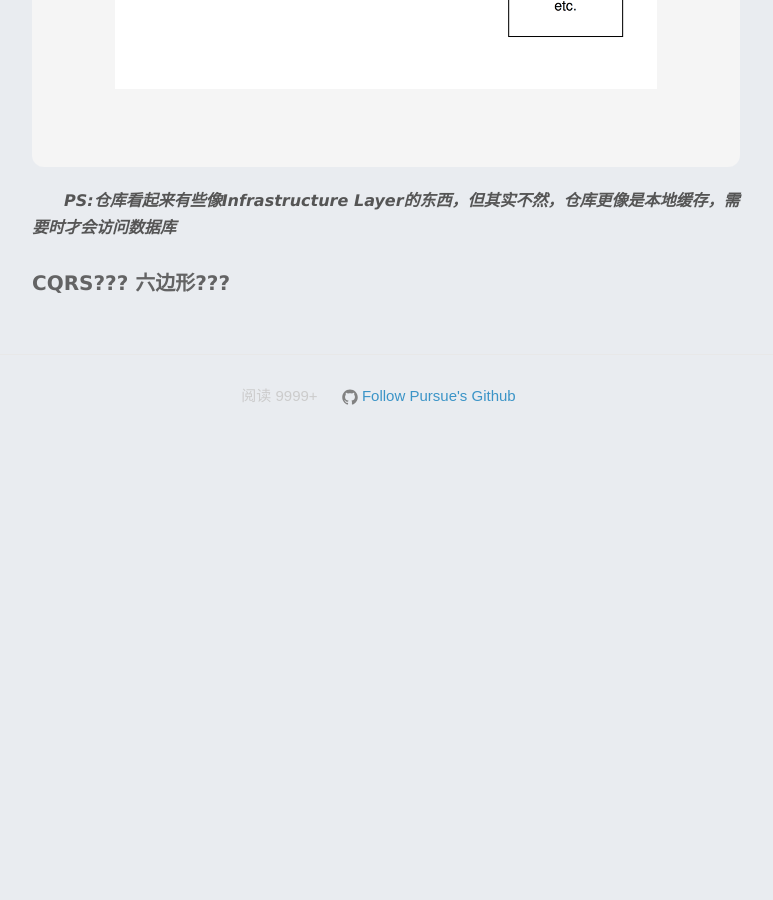
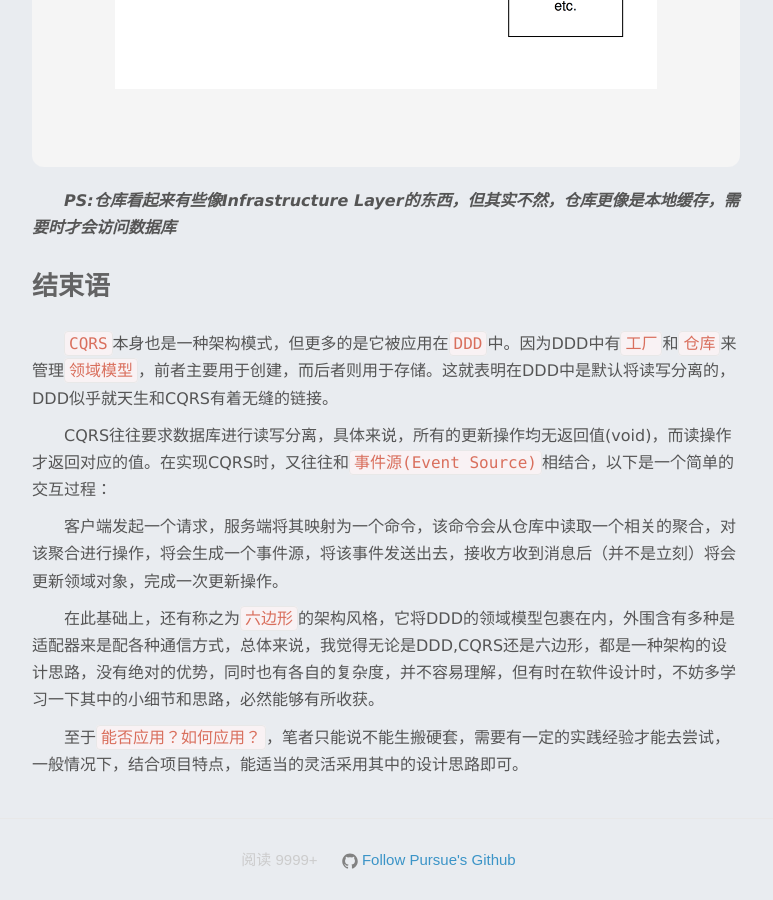
Before and after one commit to kkkkkxiaofei/blog-dev, a Jekyll site: the page built from _posts/2017-3-12-ddd.md, in a window 1280 px wide and 900 px high, scrolled down 6548 px. Shown: the whole window, without its empty margins (254-1027 px from the left). Built offline with Jekyll 4.4.1, drawn with Linux system fonts in a browser that asks for light colours; before the commit the page ends 6984 px from its top, so only the background shows below that; some of the changed text lies outside the part shown.

Commit message:
add ending for new articel

```diff
--- a/_posts/2017-3-12-ddd.md
+++ b/_posts/2017-3-12-ddd.md
@@ -146,4 +146,15 @@ c)用策略模式就可以解决
 
 ***PS:仓库看起来有些像Infrastructure Layer的东西，但其实不然，仓库更像是本地缓存，需要时才会访问数据库***
 
-#### CQRS??? 六边形???
+### 结束语
+
+
+`CQRS`本身也是一种架构模式，但更多的是它被应用在`DDD`中。因为DDD中有`工厂`和`仓库`来管理`领域模型`，前者主要用于创建，而后者则用于存储。这就表明在DDD中是默认将读写分离的，DDD似乎就天生和CQRS有着无缝的链接。
+
+CQRS往往要求数据库进行读写分离，具体来说，所有的更新操作均无返回值(void)，而读操作才返回对应的值。在实现CQRS时，又往往和`事件源(Event Source)`相结合，以下是一个简单的交互过程：
+
+客户端发起一个请求，服务端将其映射为一个命令，该命令会从仓库中读取一个相关的聚合，对该聚合进行操作，将会生成一个事件源，将该事件发送出去，接收方收到消息后（并不是立刻）将会更新领域对象，完成一次更新操作。
+
+在此基础上，还有称之为`六边形`的架构风格，它将DDD的领域模型包裹在内，外围含有多种是适配器来是配各种通信方式，总体来说，我觉得无论是DDD,CQRS还是六边形，都是一种架构的设计思路，没有绝对的优势，同时也有各自的复杂度，并不容易理解，但有时在软件设计时，不妨多学习一下其中的小细节和思路，必然能够有所收获。
+
+至于`能否应用？如何应用？`，笔者只能说不能生搬硬套，需要有一定的实践经验才能去尝试，一般情况下，结合项目特点，能适当的灵活采用其中的设计思路即可。
```
Also changed, not shown: other parts of _posts/2017-3-12-ddd.md (+1 -1 lines).
